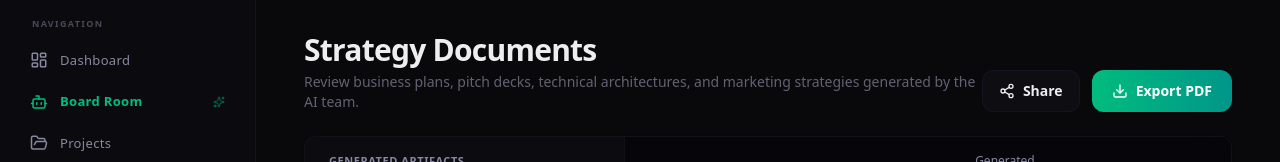
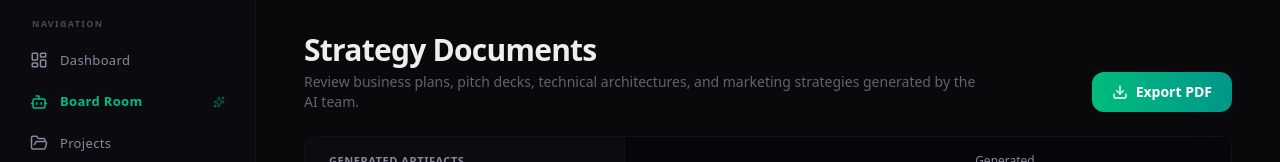
Before and after one commit to a-sweet-debug/the-vector, a Next.js app in the folder vector-app/: page /strategy in a window 1280 px wide. Shown: the part 128-290 px from the top of the page. Built offline with nearby package versions, Linux system fonts and the light colour scheme.

Commit message:
style: Remove Share button from Strategy Documents page

```diff
--- a/vector-app/src/app/strategy/page.tsx
+++ b/vector-app/src/app/strategy/page.tsx
@@ -399,10 +399,7 @@ export default function StrategyPage() {
           </p>
         </div>
         <div className="flex gap-3">
-          <button className="bg-surface-container/50 border border-outline-variant/50 text-on-surface px-4 py-2.5 rounded-xl text-sm font-semibold hover:bg-surface-container hover:border-outline-variant transition-all flex items-center gap-2">
-            <Share2 className="w-4 h-4" />
-            Share
-          </button>
+
           <button onClick={handleExportPDF} className="bg-gradient-to-r from-emerald-500 to-teal-600 text-white px-5 py-2.5 rounded-xl text-sm font-bold hover:shadow-lg hover:shadow-emerald-500/25 transition-all flex items-center gap-2 active:scale-[0.98] print:hidden">
             <Download className="w-4 h-4" />
             Export PDF
```
